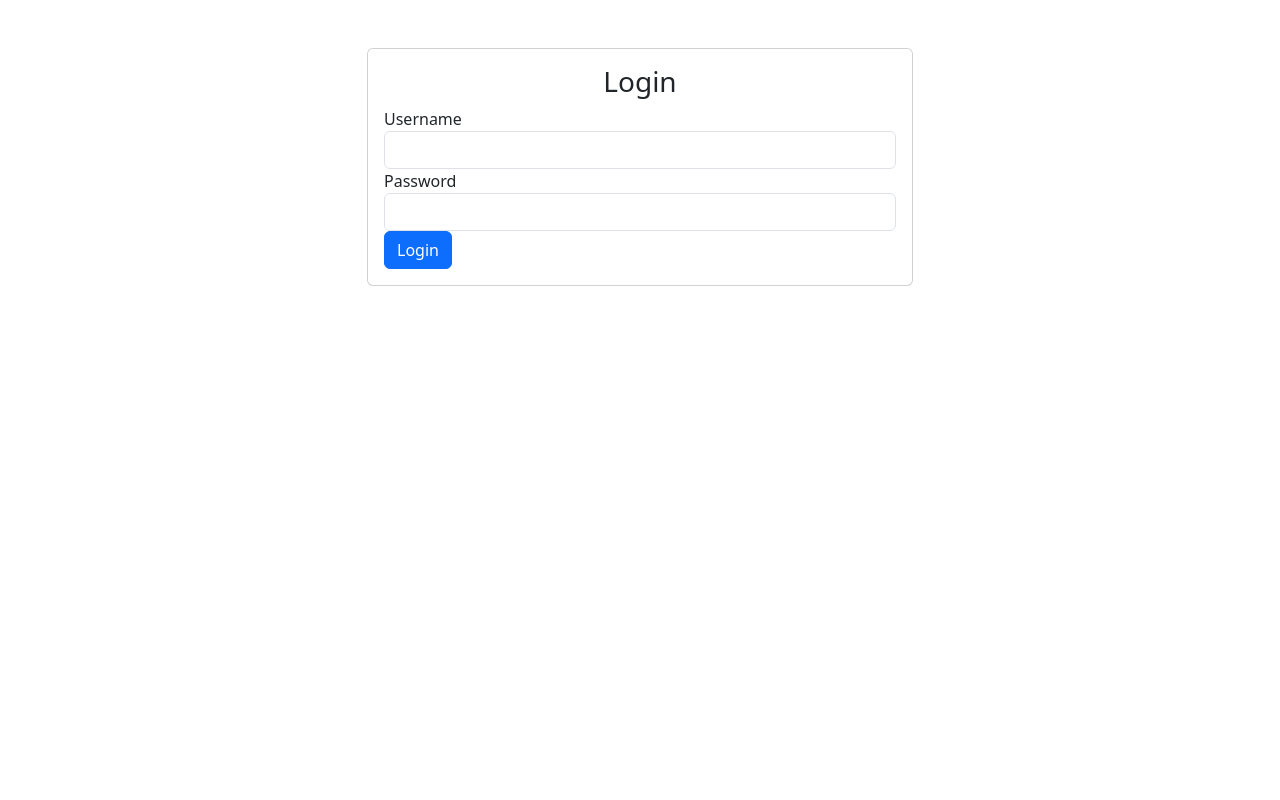
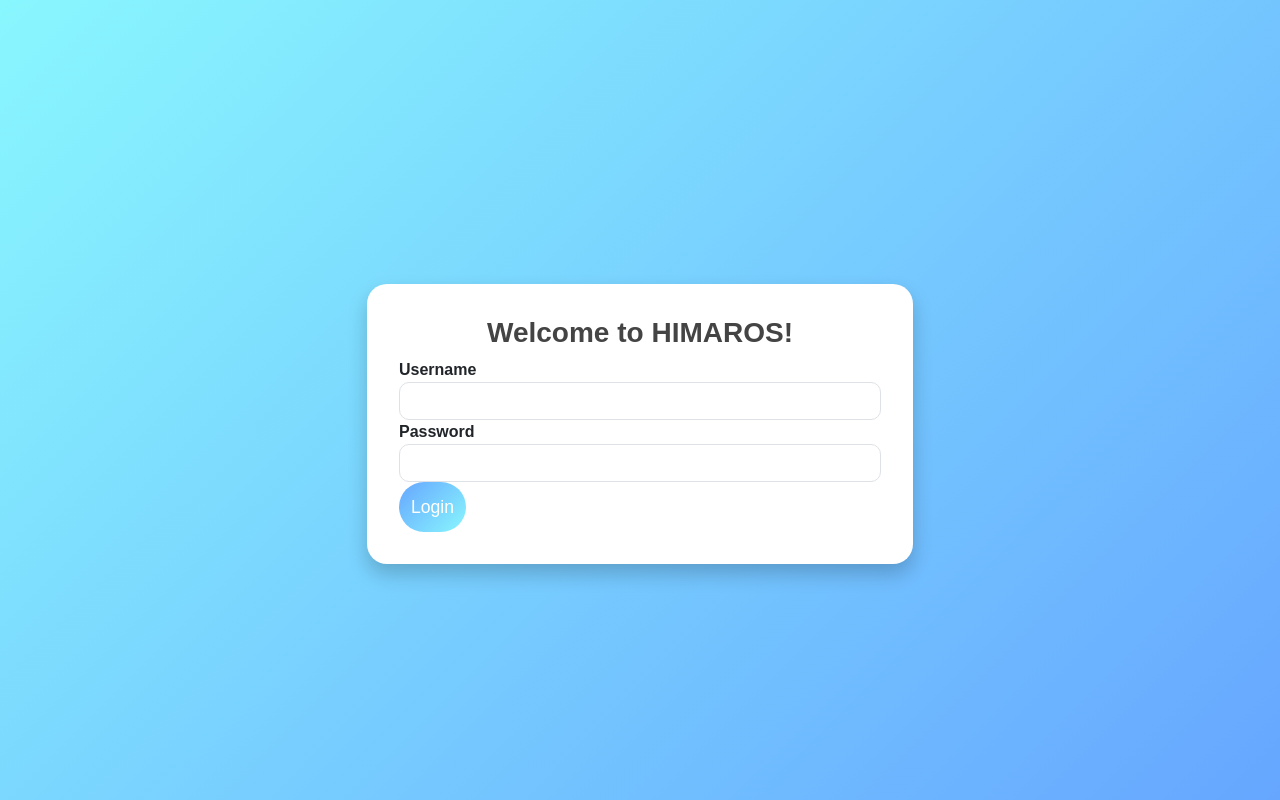
Before and after one commit to CS-UCY-EPL343/epl343.winter24.team12, a PHP site: page /backend/login.php in a window 1280 px wide. Run offline with PHP 8.4, Linux system fonts and the light colour scheme; some libraries are stand-ins or nearby versions.

Commit message:
fixed login

```diff
--- a/backend/login.php
+++ b/backend/login.php
@@ -9,12 +9,6 @@ if (isset($_POST['login'])) {
     $username = $_POST['username'];
     $password = sha1($_POST['password']); // Hash the password using SHA1
 
-    // Check if expected_role is set
-    if (!isset($_POST['expected_role'])) {
-        $err = "Role is not defined for this login.";
-    } else {
-        $expected_role = $_POST['expected_role']; // Get the expected role
-
     // Prepare and execute the query
     $stmt = $mysqli->prepare("SELECT UserID, Role FROM USERS WHERE Username = ? AND Password = ?");
     $stmt->bind_param('ss', $username, $password);
@@ -23,7 +17,6 @@ if (isset($_POST['login'])) {
     $rs = $stmt->fetch();
 
     if ($rs) {
-            if ($role == $expected_role) {
         // Assign session variables
         $_SESSION['user_id'] = $user_id;
         $_SESSION['username'] = $username;
@@ -43,38 +36,86 @@ if (isset($_POST['login'])) {
             case 4: // Secretary
                 header("Location: secretary/secretary_dashboard.php");
                 break;
+            default:
+                // Redirect to a default page or show an error if the role is invalid
+                $err = "Invalid Role. Please contact system administrator.";
         }
         exit;
-            } else {
-                // Incorrect role
-                $err = "Access Denied: Incorrect Role for this Login Page";
-            }
     } else {
         // Invalid username or password
         $err = "Access Denied: Invalid Username or Password";
     }
-    }
-}
-?>
+}?>
 <!DOCTYPE html>
 <html lang="en">
 <head>
     <meta charset="UTF-8">
+    <meta name="viewport" content="width=device-width, initial-scale=1.0">
     <title>Login</title>
+    <!-- Bootstrap CSS -->
     <link rel="stylesheet" href="assets/css/bootstrap.min.css">
+    <!-- Custom Styles -->
+    <style>
+        body {
+            background: linear-gradient(135deg, #89f7fe, #66a6ff); /* Gradient background */
+            min-height: 100vh;
+            font-family: 'Poppins', sans-serif; /* Custom font */
+            display: flex;
+            justify-content: center;
+            align-items: center;
+        }
+        .card {
+            border: none;
+            border-radius: 20px;
+            box-shadow: 0 10px 20px rgba(0, 0, 0, 0.2); /* Card shadow */
+            background-color: #ffffff;
+        }
+        .card-body {
+            padding: 2rem;
+        }
+        .btn-primary {
+            background: linear-gradient(135deg, #66a6ff, #89f7fe); /* Gradient button */
+            border: none;
+            font-size: 1.1rem;
+            padding: 0.75rem;
+            border-radius: 30px;
+            transition: transform 0.3s, box-shadow 0.3s;
+        }
+        .btn-primary:hover {
+            transform: scale(1.05); /* Button hover effect */
+            box-shadow: 0 5px 15px rgba(0, 0, 0, 0.2);
+        }
+        h3 {
+            font-weight: bold;
+            color: #444444;
+        }
+        .alert {
+            border-radius: 15px;
+        }
+        .form-control {
+            border-radius: 10px;
+        }
+        .form-group label {
+            font-weight: bold;
+        }
+        .container {
+            margin-top: 3rem;
+        }
+    </style>
 </head>
 <body>
-<div class="container mt-5">
+    <div class="container">
         <div class="row justify-content-center">
             <div class="col-md-6">
                 <div class="card">
                     <div class="card-body">
-                    <h3 class="text-center">Login</h3>
+                        <h3 class="text-center">Welcome to HIMAROS!</h3>
                         <?php if (isset($err)) { ?>
-                        <div class="alert alert-danger"><?php echo htmlspecialchars($err); ?></div>
+                            <div class="alert alert-danger text-center">
+                                <?php echo htmlspecialchars($err); ?>
+                            </div>
                         <?php } ?>
                         <form method="post">
-                        <!-- Include hidden input for expected role -->
                             <input type="hidden" name="expected_role" value="<?php echo htmlspecialchars($_GET['role'] ?? ''); ?>">
 
                             <div class="form-group">
--- a/index.php
+++ b/index.php
@@ -40,10 +40,7 @@
                     <nav id="nav-menu-container">
                         <ul class="nav-menu">
                             <li class="menu-active"><a href="index.php">Home</a></li>
-                            <li><a href="backend/login.php?role=1">Administrator Login</a></li>
-                            <li><a href="backend/login.php?role=2">Doctor's Login</a></li>
-                            <li><a href="backend/login.php?role=3">Nurse Login</a></li>
-                            <li><a href="backend/login.php?role=4">Secretary Login</a></li>
+                            <li><a href="backend/login.php">Login</a></li>
                         </ul>
                     </nav><!-- #nav-menu-container -->
                 </div>
@@ -57,7 +54,6 @@
         <div class="container">
             <div class="row">
                 <div class="col-lg-8">
-
                     <h1>HIMAROS</h1>
                     <p>Hospital Inventory Management And Resource Optimization Software</p>
                 </div>
```
Lines whose indentation alone changed are shown as unchanged.
